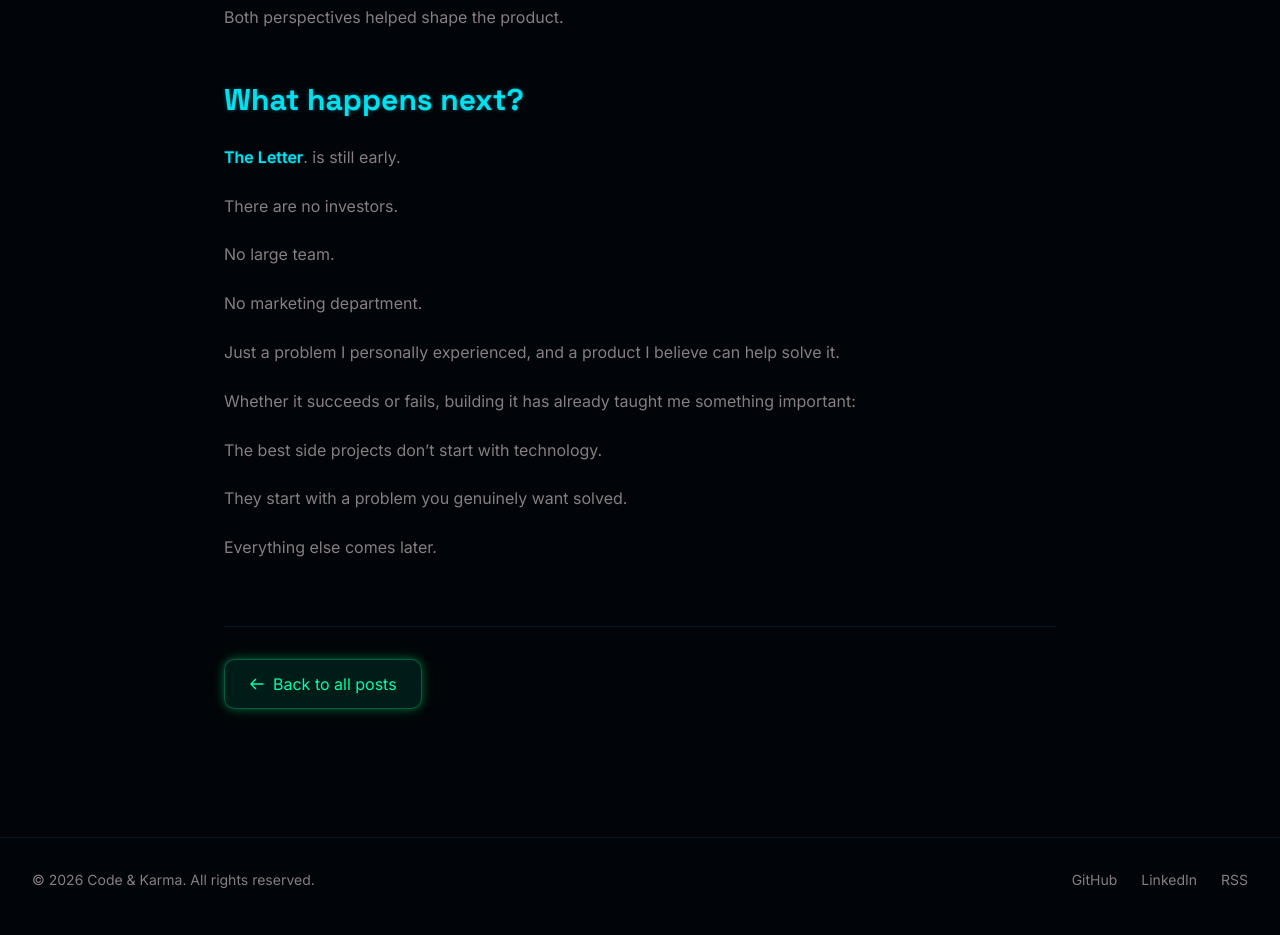
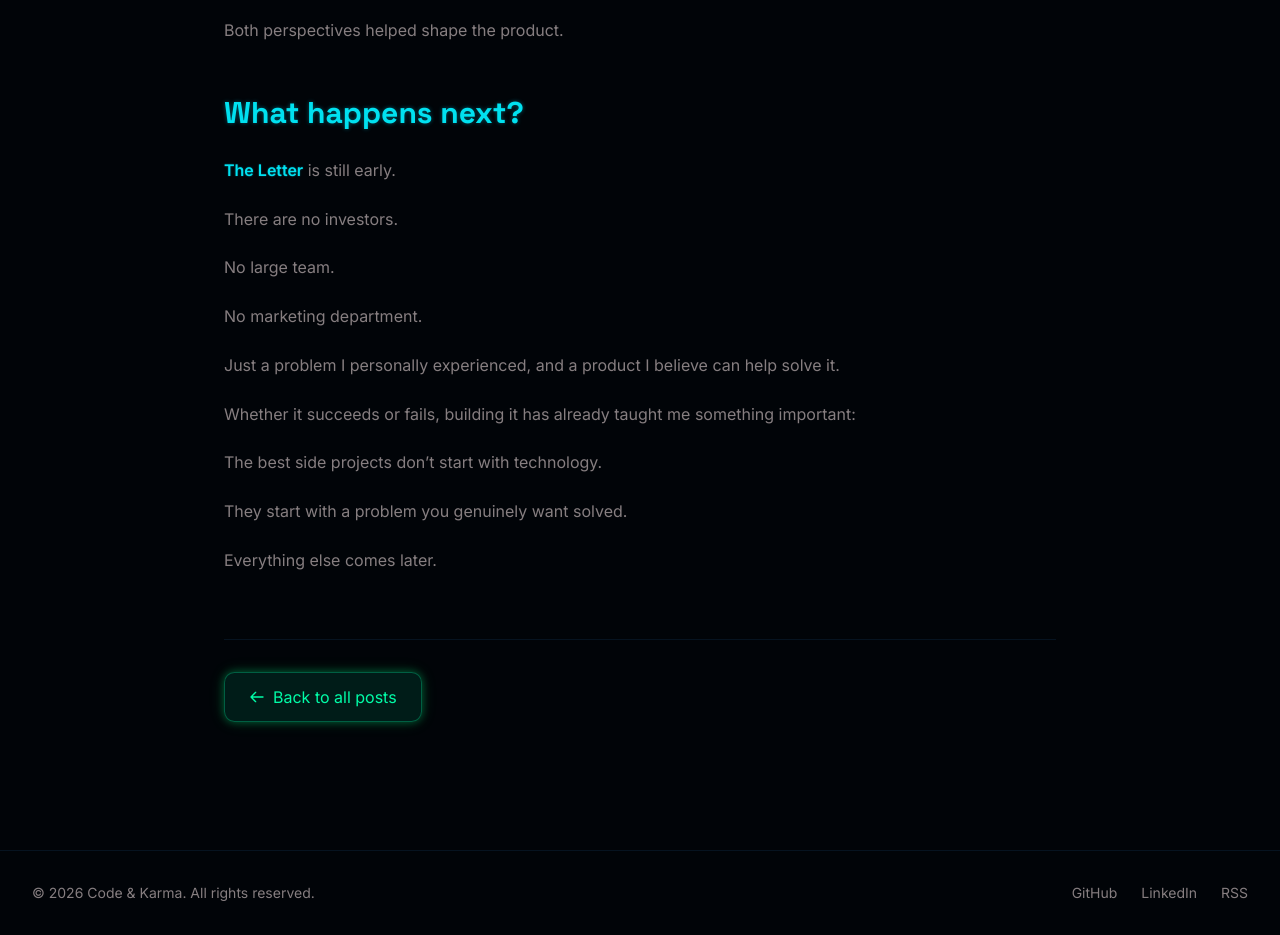
Before and after one commit to JuniorDiasOliveira/code-and-karma, an Astro site: page /post/the-letter-motivation in a window 1280 px wide. Shown: the part 3834-4769 px from the top of the page. Built offline with nearby package versions, Linux system fonts and the light colour scheme; Astro itself is replaced by a stand-in of ours.

Commit message:
fix typo

```diff
--- a/src/content/blog/the-letter-motivation.md
+++ b/src/content/blog/the-letter-motivation.md
@@ -117,7 +117,7 @@
 
 ## What happens next?
 
-[The Letter](https://theletter.eu). is still early.
+[The Letter](https://theletter.eu) is still early.
 
 There are no investors.
 
```
Also changed, not shown: public/images/theletter.dash.png.
